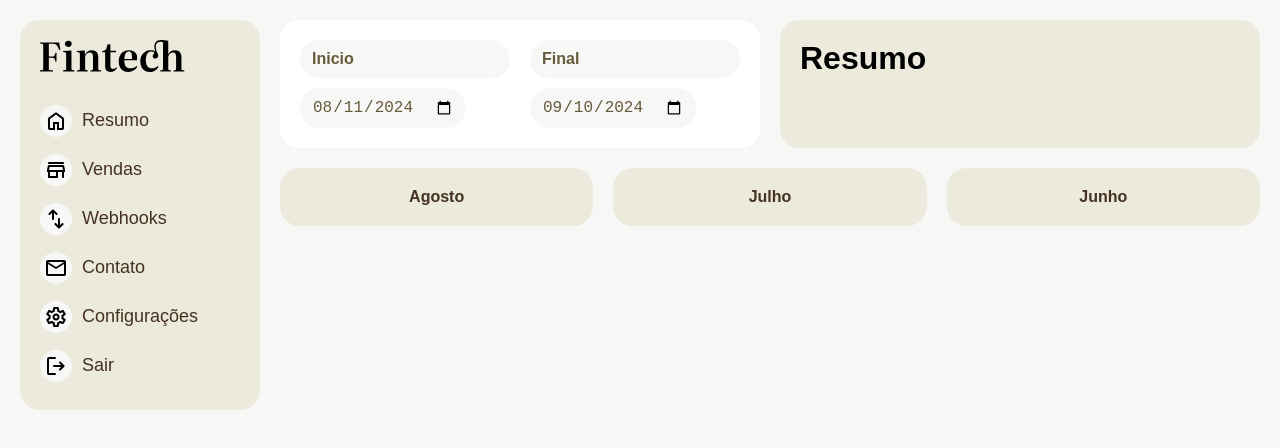
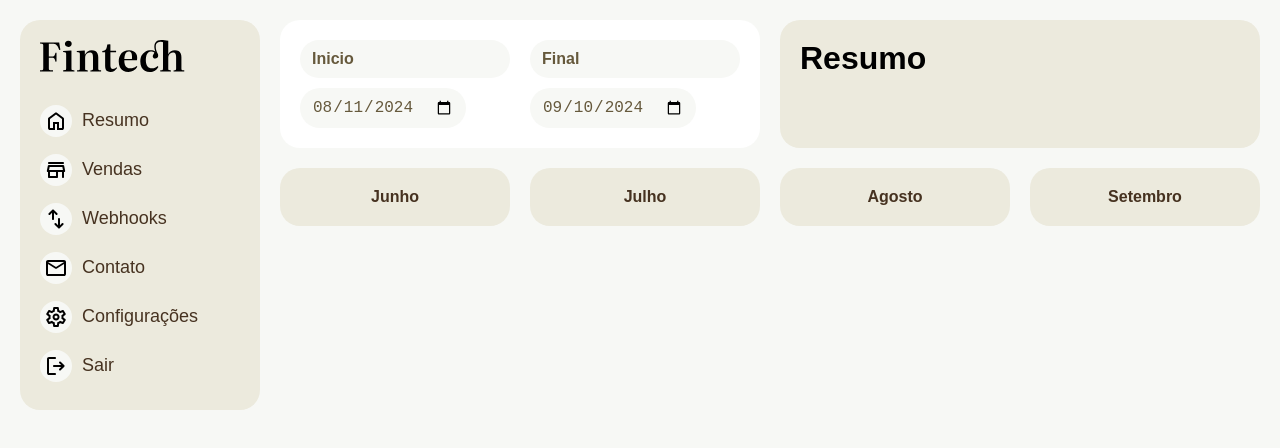
Before and after one commit to itallominatti/financial-dashboard, a React (Vite) app: page / in a window 1280 px wide. Shown: the top 448 px of the page. Built offline with nearby package versions, Linux system fonts and the light colour scheme; no server answers.

Commit message:
[ fix ] main -> ordenação dos meses

```diff
--- a/src/Components/Meses.tsx
+++ b/src/Components/Meses.tsx
@@ -1,15 +1,14 @@
-import React from "react";
 import MesBtn from "./MesBtn";
 
-
 const Meses = () => {
-    return (
-        <div className="flex">
-            <MesBtn n={-1} />
-            <MesBtn n={-2}/>
-            <MesBtn n={-3}/>
-        </div>
-    )
-}
+  return (
+    <div className="flex">
+      <MesBtn n={-3} />
+      <MesBtn n={-2} />
+      <MesBtn n={-1} />
+      <MesBtn n={0} />
+    </div>
+  );
+};
 
 export default Meses;
```
